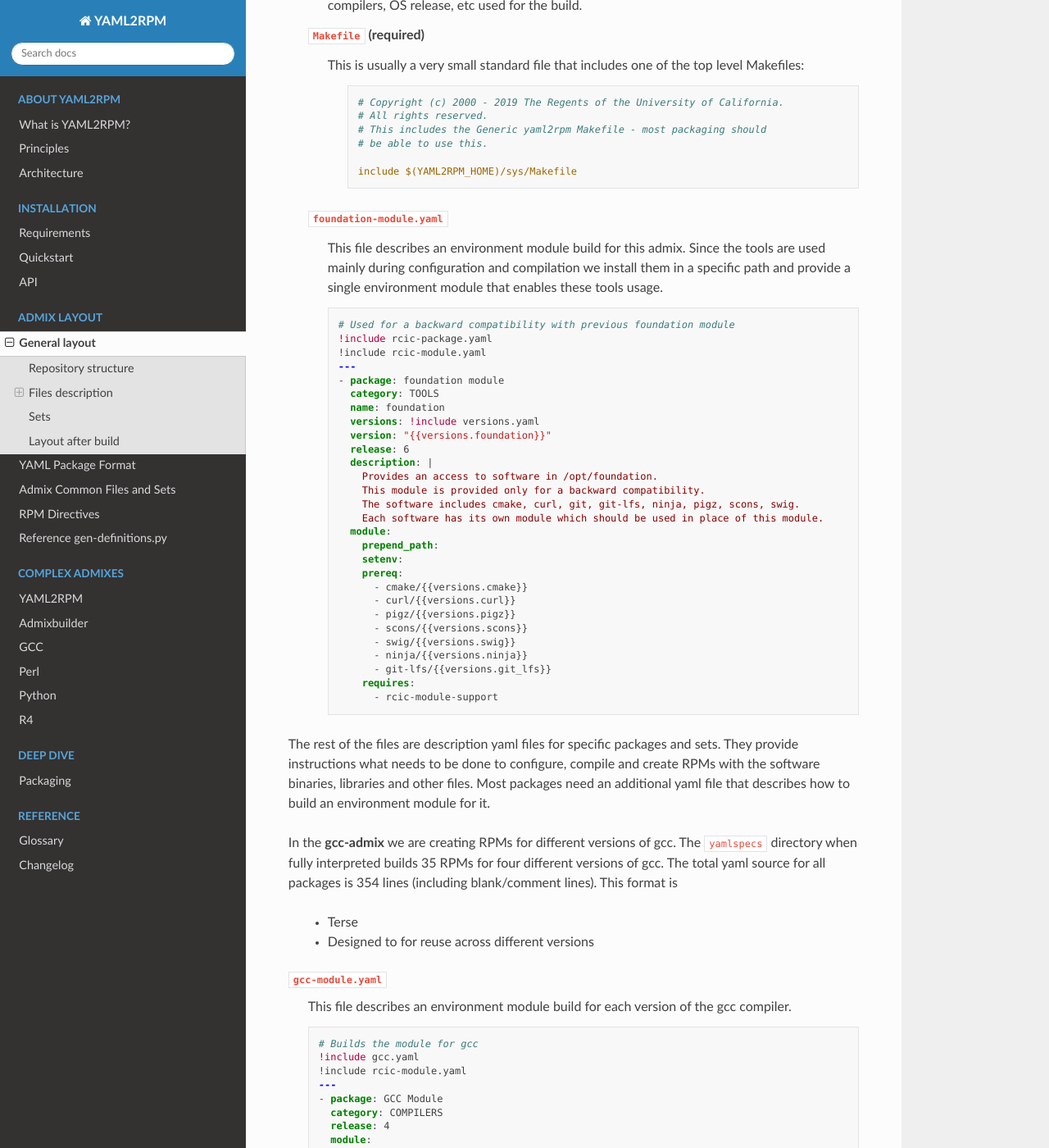
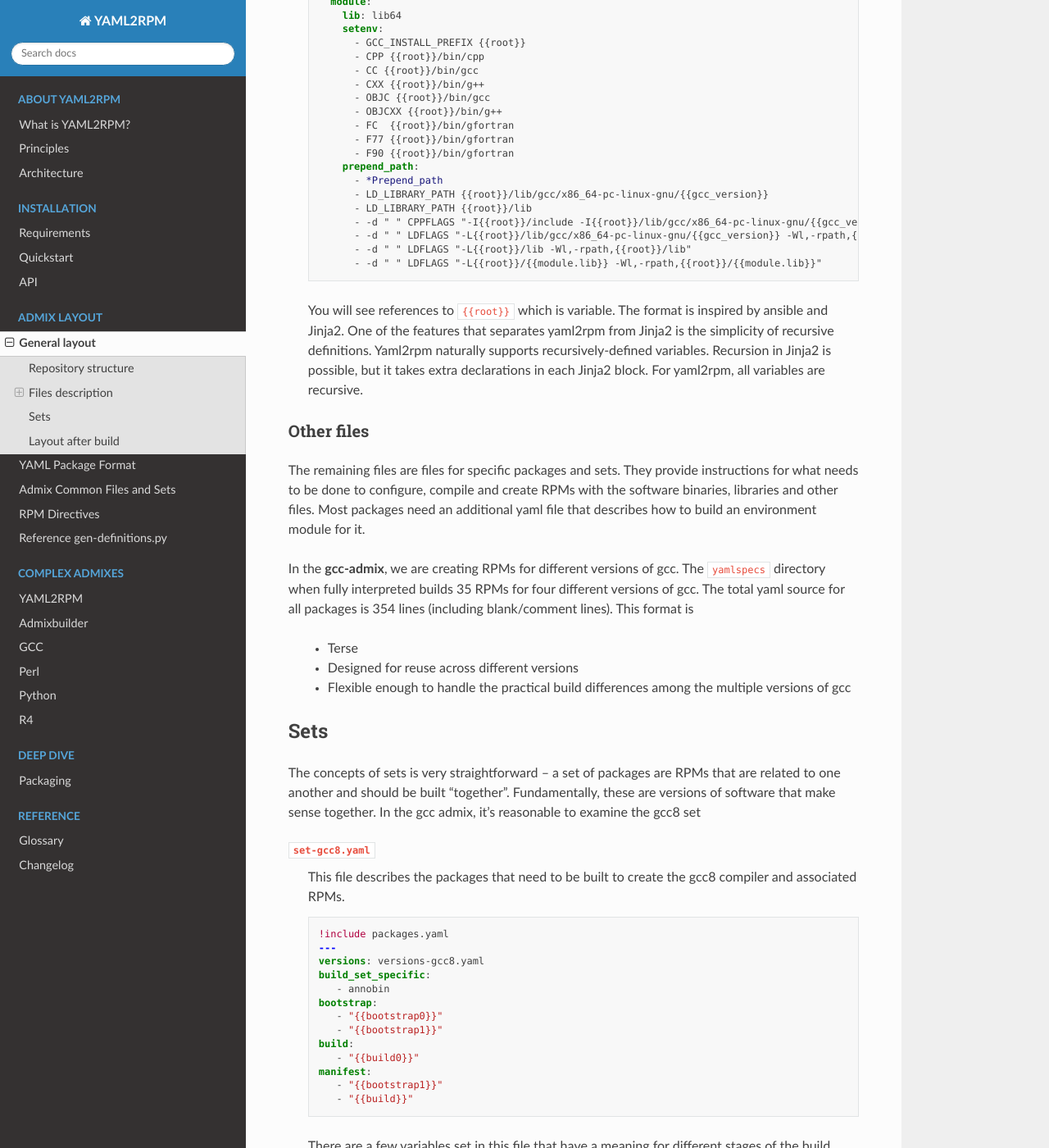
Before and after one commit to RCIC-UCI-Public/yaml2rpm-docs, a Sphinx documentation site: the page built from docs/source/yamlformat/overview.rst, in a window 1280 px wide and 1400 px high, scrolled down 6496 px. Shown: the whole window at 82% size. Built offline with Sphinx 7.4.7 and the Read the Docs theme 3.1.0, drawn with Linux system fonts in a browser that asks for light colours; some of the changed text lies outside the part shown.

Commit message:
Some more fixups and sentence structure fixes

```diff
--- a/docs/source/yamlformat/overview.rst
+++ b/docs/source/yamlformat/overview.rst
@@ -237,43 +237,22 @@ The first three files must always be present in any admix with these exact names
    In this case, if os_release is 9, no additional system package is added prior to building gcc. Every
    other os release will add the gcc-gdb-plugin system package.
 
-``versions.yaml``
-  yaml format, usually contains packages names and versions.
 
-  .. literalinclude:: files/versions.yaml
-     :language: yaml
+``versions.yaml`` (required)
+    Yaml format, usually contains packages names and versions.
 
-  Depending on needs additional info can be added. Some versions.yaml files will include ``site.yaml`` file
-  (installed via yaml2rpm RPM) via include statement and thus provide site-specific info about
+    .. literalinclude:: files/versions.yaml
+       :language: yaml
+
+  Depending on needs, additional info can be added. Some versions.yaml files will include ``site.yaml`` file
+  (installed via yaml2rpm RPM) using an include statement and thus provide site-specific info about
   compilers, OS release, etc used for the build.
 
 .. note::
    This versions.yaml does not define the version of gcc. In this admix, the version of gcc is
    in a ``versions-gcc<n>`` file
 
-``Makefile``
-  This is usually a  very small standard file that includes one of the top level Makefiles:
-
-    .. code-block:: make
-
-       # Copyright (c) 2000 - 2019 The Regents of the University of California.
-       # All rights reserved.
-       # This includes the Generic yaml2rpm Makefile - most packaging should
-       # be able to use this.
-
-       include $(YAML2RPM_HOME)/sys/Makefile
-
-  ``versions.yaml`` (required)
-    Yaml format, usually contains packages names and versions.
-
-    .. literalinclude:: files/foundation-admix-versions.yaml
-       :language: yaml
-
-    Depending on needs additional info can be added. Note, here we include ``site.yaml`` file
-    (installed via yaml2rpm RPM) via include statement and thus provide site-specific info about
-    compilers, OS release, etc used for the build.
-
-  ``Makefile`` (required)
+``Makefile`` (required)
     This is usually a very small standard file that includes one of the top level Makefiles:
 
       .. code-block:: make
@@ -285,26 +264,7 @@ The first three files must always be present in any admix with these exact names
 
          include $(YAML2RPM_HOME)/sys/Makefile
 
-  ``foundation-module.yaml``
-    This file describes an environment module build for this admix.
-    Since the tools are used mainly during configuration and compilation
-    we install them in a specific path and provide a single environment module
-    that enables these tools usage.
 
-    .. literalinclude:: files/foundation-admix-module.yaml
-       :language: yaml
-
-The rest of the files are description yaml files for specific packages and sets. They
-provide instructions what needs to be done to configure, compile and create RPMs with
-the software binaries, libraries and other files. Most packages need an additional yaml file that
-describes how to build an environment module for it.
-
-In the **gcc-admix** we are creating RPMs for different versions of gcc.  The ``yamlspecs`` directory
-when fully interpreted builds 35 RPMs for four different versions of gcc. The total yaml source
-for all packages is 354 lines (including blank/comment lines).  This format is
-
-  * Terse
-  * Designed to for reuse across different versions
 
 
 .. _ov_gcc_module:
@@ -320,6 +280,23 @@ for all packages is 354 lines (including blank/comment lines).  This format is
   definitions. Yaml2rpm naturally supports recursively-defined variables.  Recursion in Jinja2 is possible,
   but it takes extra declarations in each Jinja2 block.  For yaml2rpm, all variables are recursive.
 
+
+Other files
+~~~~~~~~~~~
+
+
+The remaining files are files for specific packages and sets. They
+provide instructions for what needs to be done to configure, compile and create RPMs with
+the software binaries, libraries and other files. Most packages need an additional yaml file that
+describes how to build an environment module for it.
+
+In the **gcc-admix**, we are creating RPMs for different versions of gcc.  The ``yamlspecs`` directory
+when fully interpreted builds 35 RPMs for four different versions of gcc. The total yaml source
+for all packages is 354 lines (including blank/comment lines).  This format is
+
+  * Terse
+  * Designed for reuse across different versions
+  * Flexible enough to handle the practical build differences among the multiple versions of gcc
 
 Sets
 ----
```
